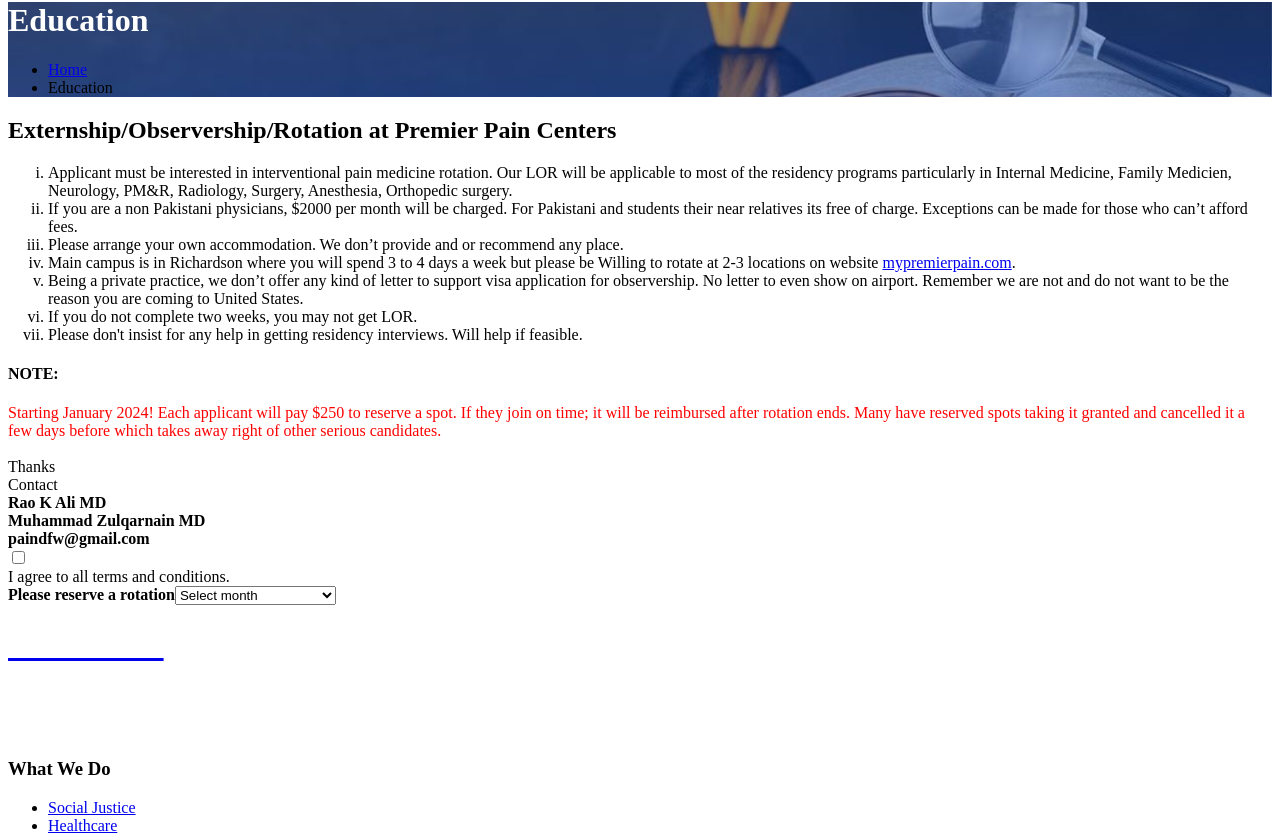
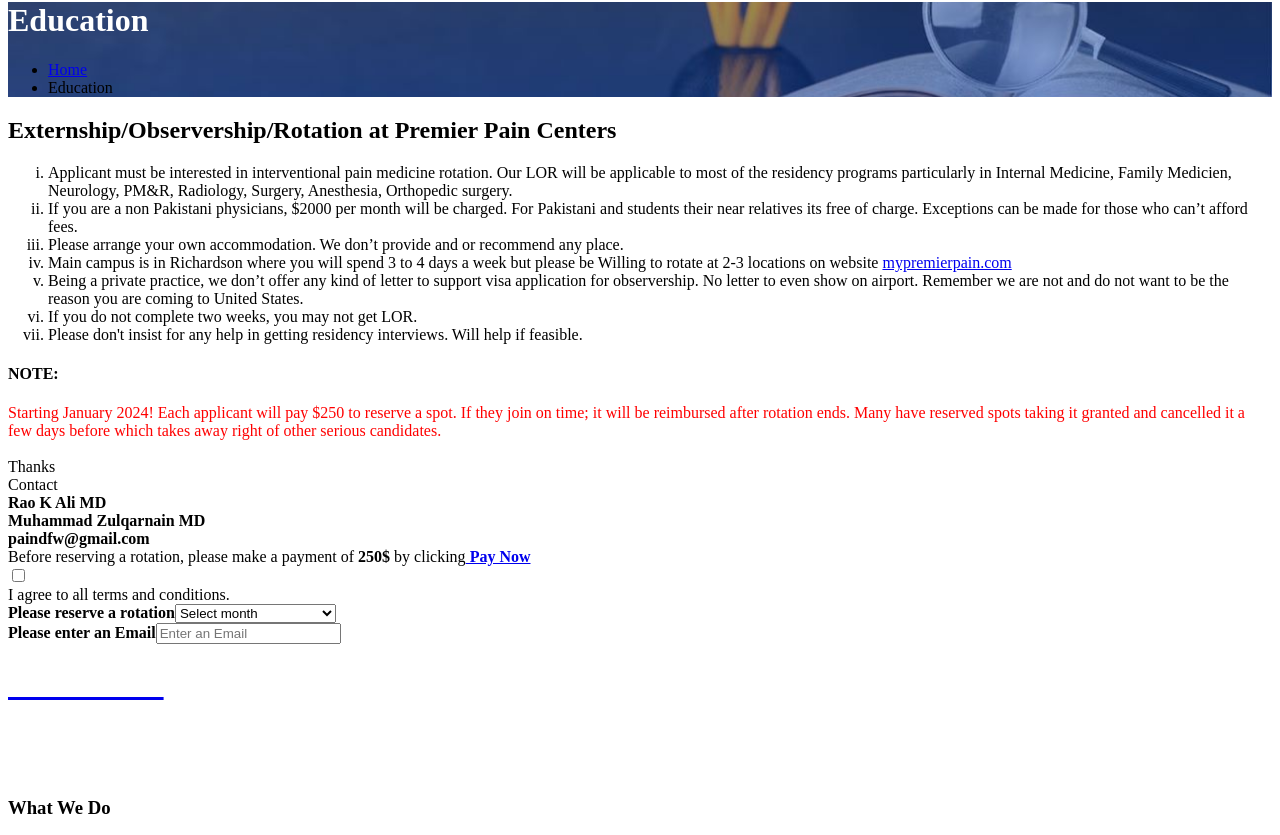
Before and after one commit to capitalhealthcaree/usshape, a Next.js app: page /education in a window 1280 px wide. Shown: the part 643-1478 px from the top of the page. Built offline with nearby package versions, Linux system fonts and the light colour scheme.

Commit message:
add email

```diff
--- a/components/ApplicationForm/index.js
+++ b/components/ApplicationForm/index.js
@@ -283,7 +283,7 @@ const ApplicationForms = () => {
               <div className="row">
                 <span className="mt-1" style={{ color: "red" }}>
                   Please read FAQs before applying for the loan program at
-                  <a href="https://usshape.org/faqs"> usshape.org/faqs</a>
+                  <a href="https://usshape.org/faqs"> faqs</a>
                 </span>
 
                 <h4 className="fw-bold">Personal Info:</h4>
--- a/pages/education.js
+++ b/pages/education.js
@@ -45,7 +45,7 @@ const SocialJustice = () => {
               <li>
                 Main campus is in Richardson where you will spend 3 to 4 days a
                 week but please be Willing to rotate at 2-3 locations on website{" "}
-                <a href="http://mypremierpain.com/">mypremierpain.com</a>.
+                <a href="http://mypremierpain.com/">mypremierpain.com</a>
               </li>
               <li>
                 Being a private practice, we don’t offer any kind of letter to
@@ -79,7 +79,15 @@ const SocialJustice = () => {
             <div>
               <b>paindfw@gmail.com</b>
             </div>
-
+            <div className="mt-4">
+              <span>
+                Before reserving a rotation, please make a payment of{" "}
+                <b>250$</b> by clicking
+                <a href="https://usshape.org/donation">
+                  <b> Pay Now</b>
+                </a>
+              </span>
+            </div>
             <div className="mt-2">
               <div className="form-group">
                 <div className="row align-items-center">
@@ -105,7 +113,7 @@ const SocialJustice = () => {
               </div>
             </div>
             <div className="row mt-4">
-              <div className="col-lg-6 col-md-6 col-sm-6">
+              <div className="col-lg-3 col-md-6 col-sm-6">
                 <div className="form-group">
                   <label>
                     <b> Please reserve a rotation</b>
@@ -146,6 +154,21 @@ const SocialJustice = () => {
                   </select>
                 </div>
               </div>
+              <div className="col-lg-3 col-md-6 col-sm-6">
+                <div className="form-group">
+                  <label>
+                    <b>Please enter an Email</b>
+                  </label>
+                  <input
+                    type="text"
+                    name="email"
+                    className="form-control"
+                    placeholder="Enter an Email"
+                    // value={contact.email}
+                    // onChange={handleChange}
+                  />
+                </div>
+              </div>
             </div>
           </div>
         </div>
```
